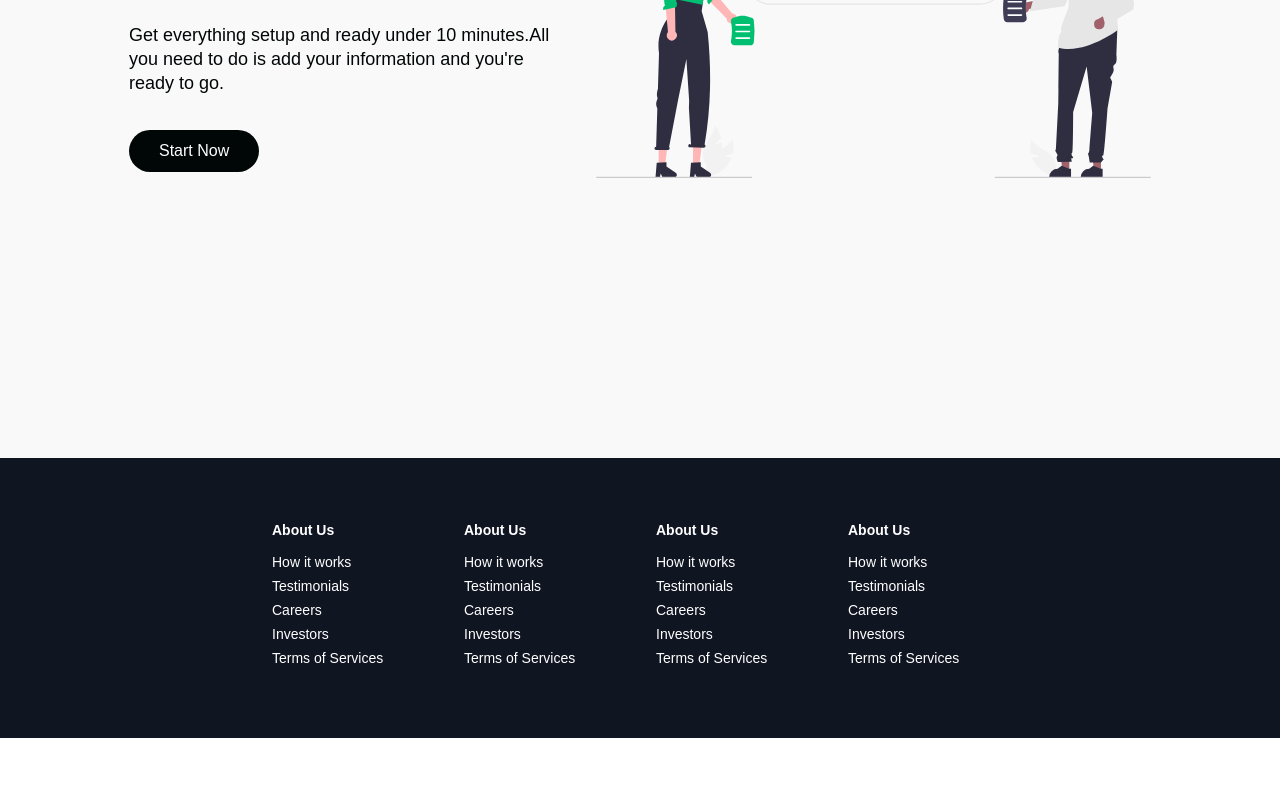
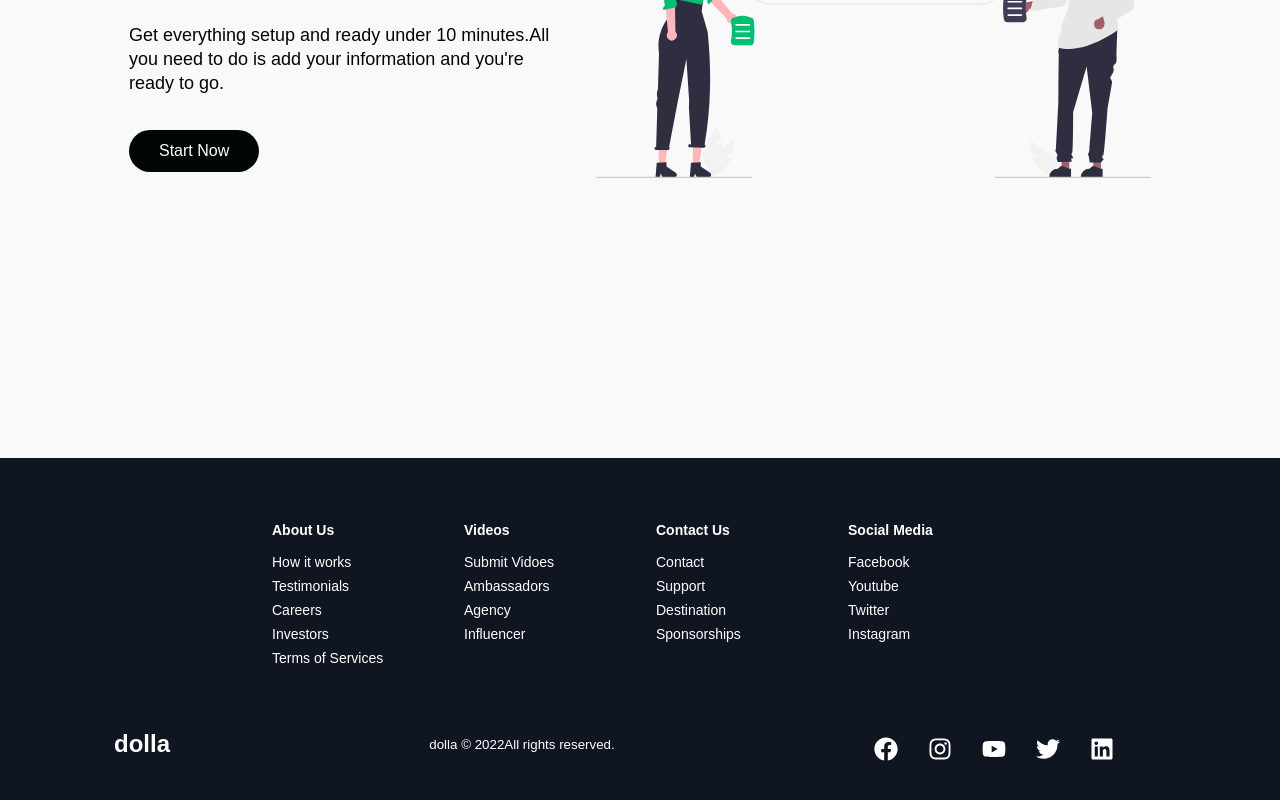
Before and after one commit to theisaachome/portfolio, a React (Create React App) app: page / in a window 1280 px wide. Shown: the part 3722-4522 px from the top of the page. Before the commit the page ends 4460 px from the top, so only its background shows below. Built offline with nearby package versions, Linux system fonts and the light colour scheme; a web font is replaced by a local one.

Commit message:
footer finished

```diff
--- a/src/components/Footer/FooterElements.js
+++ b/src/components/Footer/FooterElements.js
@@ -60,3 +60,45 @@ export const FooterLink = styled(Link)`
         transition: all 0.3s ease-in-out;
     }
 `
+
+export const SocialMedia = styled.section`
+    max-width: 1000px;
+    width: 100%;
+`
+
+export const SocialWrapper= styled.div`
+    display: flex;
+    justify-content: space-between;
+    align-items: center;
+    max-width: 1100px;
+    margin: 40px auto 0 auto;
+    @media screen and (max-width: 820px){
+        flex-direction: column;
+    }
+`
+
+export const SocialLogo = styled(Link)`
+    color:#fff;
+    justify-self: start;
+    cursor: pointer;
+    text-decoration: none;
+    font-size: 1.5rem;
+    display: flex;
+    align-items: center;
+    margin-bottom: 16px;
+    font-weight: bold;
+`
+export const WebsiteRights = styled.small`
+    color: #fff;
+    margin-bottom: 16px;
+`
+export const SocialIcons = styled.div`
+    display: flex;
+    justify-content: space-between;
+    align-items: center;
+    width: 240px;
+`
+export const SocialIconLink=styled.a`
+    color: #fff;
+    font-size: 24px;
+`
--- a/src/components/Footer/index.js
+++ b/src/components/Footer/index.js
@@ -1,5 +1,6 @@
 import React from 'react'
-import { FooterContainer, FooterLink, FooterLinkItems, FooterLinksContainner, FooterLinksWrapper, FooterLinkTitle, FooterWrapper } from './FooterElements'
+import { FaFacebook, FaInstagram, FaLinkedin, FaTwitter, FaYoutube } from 'react-icons/fa'
+import { FooterContainer, FooterLink, FooterLinkItems, FooterLinksContainner, FooterLinksWrapper, FooterLinkTitle, FooterWrapper, SocialIconLink, SocialIcons, SocialLogo, SocialMedia, SocialWrapper, WebsiteRights } from './FooterElements'
 
 const Footer = () => {
     return (
@@ -16,33 +17,69 @@ const Footer = () => {
                             <FooterLink to="/signin">Terms of Services</FooterLink>
                         </FooterLinkItems>
                         <FooterLinkItems>
-                            <FooterLinkTitle>About Us</FooterLinkTitle>
-                            <FooterLink to="/signin">How it works</FooterLink>
-                            <FooterLink to="/signin">Testimonials</FooterLink>
-                            <FooterLink to="/signin">Careers</FooterLink>
-                            <FooterLink to="/signin">Investors</FooterLink>
-                            <FooterLink to="/signin">Terms of Services</FooterLink>
+                            <FooterLinkTitle>Videos</FooterLinkTitle>
+                            <FooterLink to="/signin">Submit Vidoes</FooterLink>
+                            <FooterLink to="/signin">Ambassadors</FooterLink>
+                            <FooterLink to="/signin">Agency</FooterLink>
+                            <FooterLink to="/signin">Influencer</FooterLink>
                         </FooterLinkItems>
                     </FooterLinksWrapper>
                     <FooterLinksWrapper>
                         <FooterLinkItems>
-                            <FooterLinkTitle>About Us</FooterLinkTitle>
-                            <FooterLink to="/signin">How it works</FooterLink>
-                            <FooterLink to="/signin">Testimonials</FooterLink>
-                            <FooterLink to="/signin">Careers</FooterLink>
-                            <FooterLink to="/signin">Investors</FooterLink>
-                            <FooterLink to="/signin">Terms of Services</FooterLink>
+                            <FooterLinkTitle>Contact Us</FooterLinkTitle>
+                            <FooterLink to="/signin">Contact</FooterLink>
+                            <FooterLink to="/signin">Support</FooterLink>
+                            <FooterLink to="/signin">Destination</FooterLink>
+                            <FooterLink to="/signin">Sponsorships</FooterLink>
                         </FooterLinkItems>
                         <FooterLinkItems>
-                            <FooterLinkTitle>About Us</FooterLinkTitle>
-                            <FooterLink to="/signin">How it works</FooterLink>
-                            <FooterLink to="/signin">Testimonials</FooterLink>
-                            <FooterLink to="/signin">Careers</FooterLink>
-                            <FooterLink to="/signin">Investors</FooterLink>
-                            <FooterLink to="/signin">Terms of Services</FooterLink>
+                            <FooterLinkTitle>Social Media</FooterLinkTitle>
+                            <FooterLink to="/signin">Facebook</FooterLink>
+                            <FooterLink to="/signin">Youtube</FooterLink>
+                            <FooterLink to="/signin">Twitter</FooterLink>
+                            <FooterLink to="/signin">Instagram</FooterLink>
                         </FooterLinkItems>
                     </FooterLinksWrapper>
                 </FooterLinksContainner>
+                <SocialMedia>
+                    <SocialWrapper>
+                        <SocialLogo to="/" >dolla</SocialLogo>
+                        <WebsiteRights>dolla &copy; {new Date().getFullYear()}
+                            All rights reserved.</WebsiteRights>
+                        <SocialIcons>
+                            <SocialIconLink
+                                href="//www.facebook.com"
+                                target="_blank"
+                                aria-label="Facebook" >
+                                <FaFacebook />
+                            </SocialIconLink>
+                            <SocialIconLink
+                                href="//www/instagram.com"
+                                target="_blank"
+                                aria-label="Instgram" >
+                                <FaInstagram />
+                            </SocialIconLink>
+                            <SocialIconLink
+                                href="//www.youtube.com"
+                                target="_blank"
+                                aria-label="Youtube">
+                                <FaYoutube />
+                            </SocialIconLink>
+                            <SocialIconLink
+                                href="//www.twitter.com"
+                                target="_blank"
+                                aria-label="Twitter">
+                                <FaTwitter />
+                            </SocialIconLink>
+                            <SocialIconLink
+                                href="//www.linkedin.com"
+                                target="_blank"
+                                aria-label="LinkedIn">
+                                <FaLinkedin />
+                            </SocialIconLink>
+                        </SocialIcons>
+                    </SocialWrapper>
+                </SocialMedia>
             </FooterWrapper>
         </FooterContainer>
     )
```
